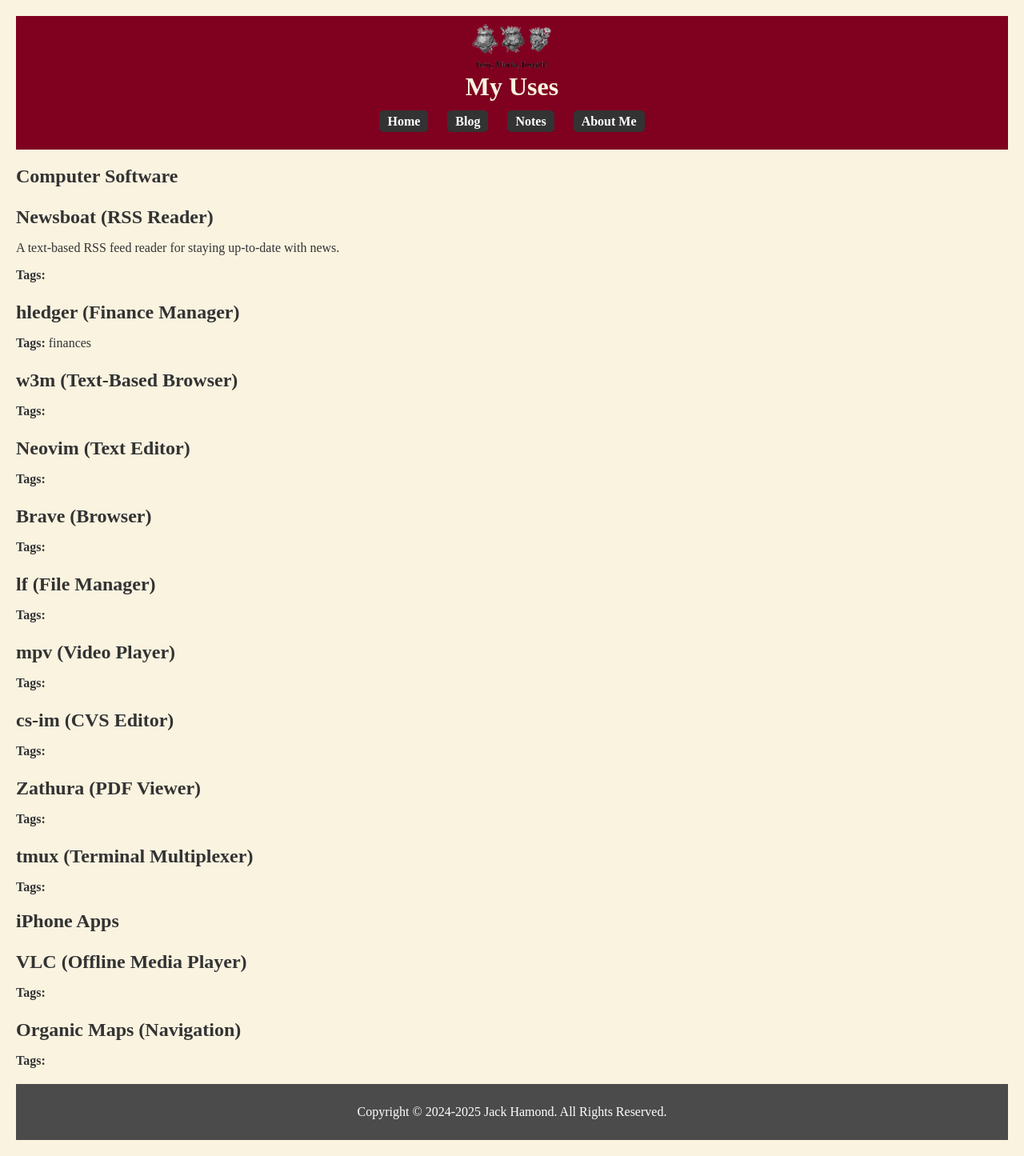
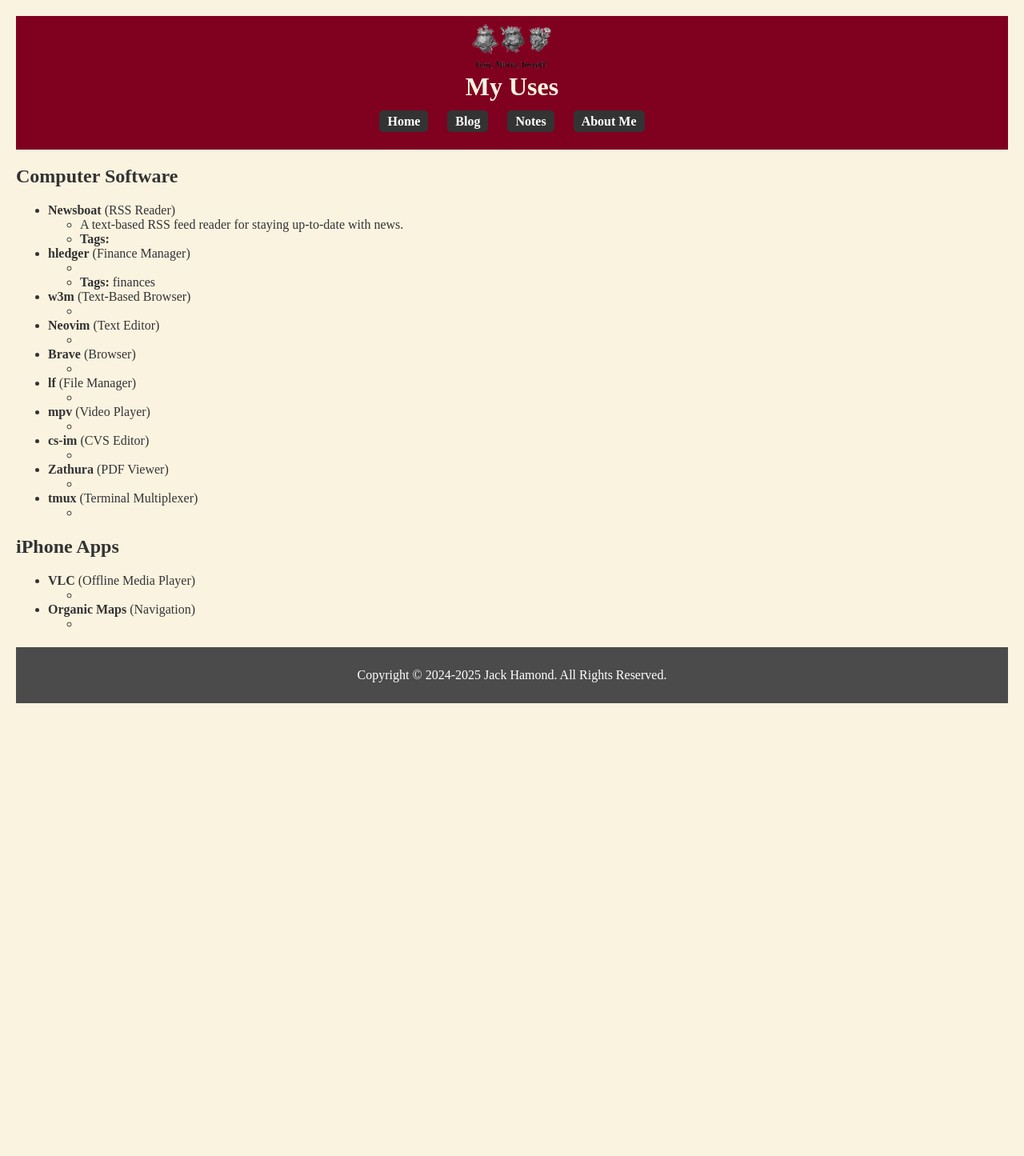
Before and after one commit to jackhamond/jackhamond.github.io, a Jekyll site: the page built from indices/uses.html, in a window 1280 px wide. Shown: the whole page at 80% size. Built offline with Jekyll 4.4.1, drawn with Linux system fonts in a browser that asks for light colours; after the commit the page ends 900 px from its top, so only the background shows below that.

Commit message:
Update uses.html

```diff
--- a/indices/uses.html
+++ b/indices/uses.html
@@ -4,18 +4,28 @@
 ---
 
 {% assign sorted_uses = site.data.uses | sort: 'section' %}
-
 {% capture current_section %}{% endcapture %}
 
 {% for item in sorted_uses %}
   {% if item.section != current_section %}
+    {% unless forloop.first %}</ul>{% endunless %}
     <h2>{{ item.section }}</h2>
+    <ul>
     {% assign current_section = item.section %}
   {% endif %}
 
-  <div class="use-item">
-    <h3>{{ item.name }} <span class="item-type">({{ item.type }})</span></h3>
-    <p>{{ item.note }}</p>
-    <p><strong>Tags:</strong> {{ item.tags | join: ', ' }}</p>
-  </div>
+  <li>
+    <strong>{{ item.name }}</strong> <span class="item-type">({{ item.type }})</span>
+    {% if item.note or item.tags.size > 0 %}
+      <ul>
+        {% if item.note %}
+          <li>{{ item.note }}</li>
+        {% endif %}
+        {% if item.tags.size > 0 %}
+          <li><strong>Tags:</strong> {{ item.tags | join: ', ' }}</li>
+        {% endif %}
+      </ul>
+    {% endif %}
+  </li>
 {% endfor %}
+</ul>
```
